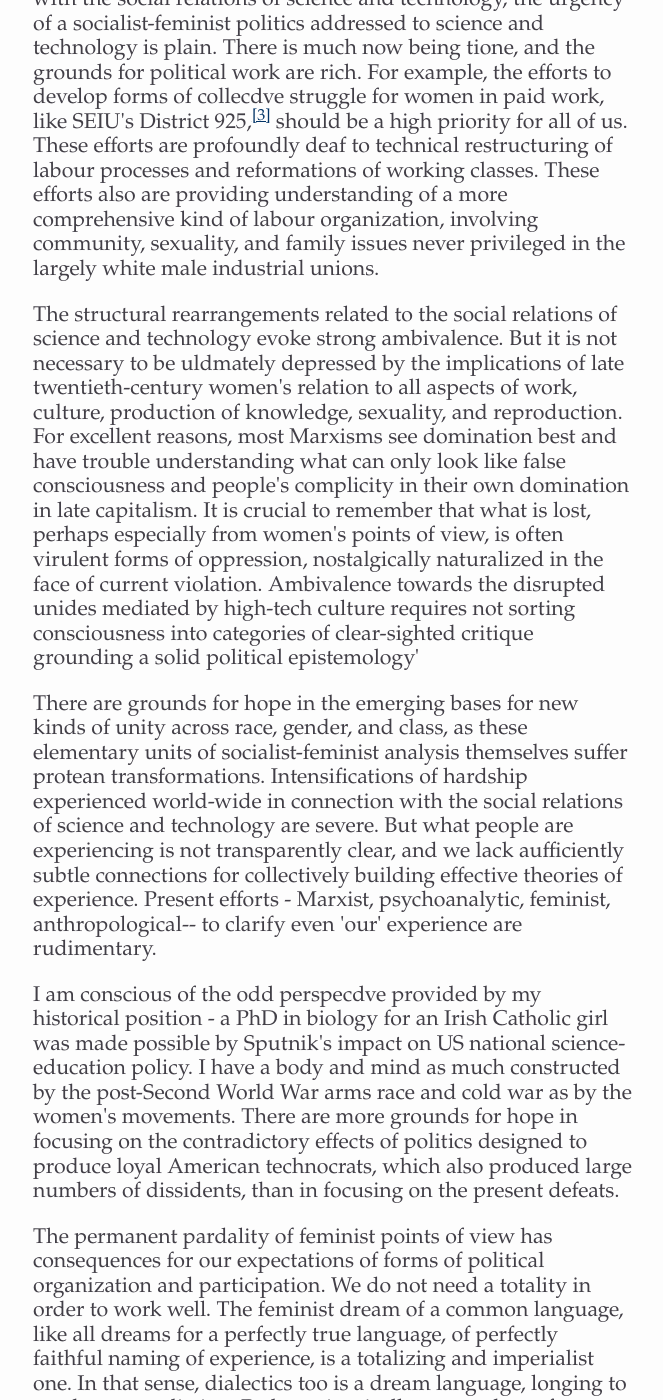
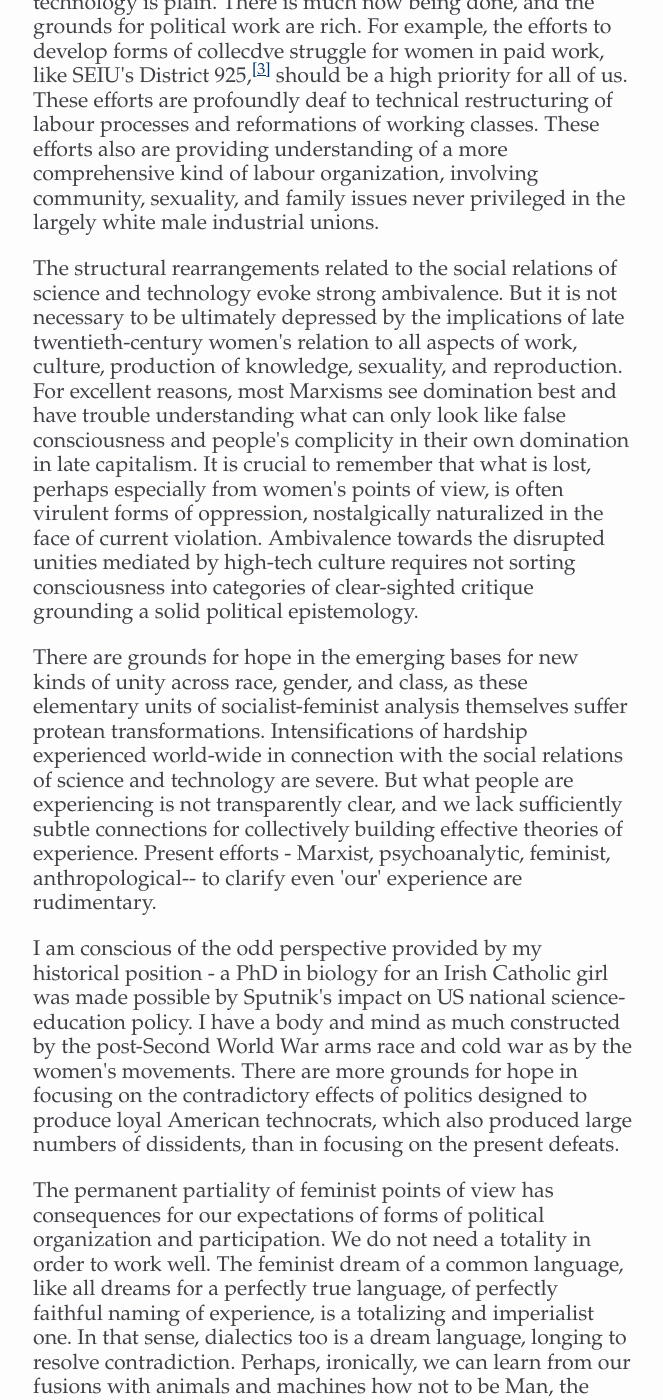
Before and after one commit to jiko/cyborgmanifesto, a Jekyll site: the page built from index.md, in a window 1280 px wide and 1400 px high, scrolled down 31391 px. Shown: the whole window, without its empty margins (307-970 px from the left). Built offline with Jekyll 4.4.1, drawn with Linux system fonts in a browser that asks for light colours; nearby versions of some CDN libraries; library files that are not in the unit come from our copies; Markdown is read by kramdown in place of the engine named in the settings; some of the changed text lies outside the part shown.

Commit message:
I would guess this chapter made it onto the web via OCR, judging by the recurrant mistakes.

```diff
--- a/index.md
+++ b/index.md
@@ -1177,7 +1177,7 @@ and political power broadly in the form of information rich/information
 poor differentiation; increased high-tech militarization increasingly opposed
 by many social groups; reduction of civil service jobs as a result of the
 growing capital intensification of office work, with implications for occupational
-mobility for women of colour; growing privadzation of material and ideological
+mobility for women of colour; growing privatization of material and ideological
 life and culture; close integration of privatization and militarization,
 the high-tech forms of bourgeois capitalist personal and public life; invisibility
 of different social groups to each other, linked to psychological mechanisms
@@ -1185,15 +1185,12 @@ of belief in abstract enemies.</p>
 
 
 
-<p>School: Deepening coupling of high-tech capital needs and public educa-tion
+<p>School: Deepening coupling of high-tech capital needs and public education
 at all levels, differentiated by race, class, and gender; managerial classes
-involved in educational reform and refunding at the cost of</p>
-
-
-
-<p>remaining progressive educational democratic structures for children
+involved in educational reform and refunding at the cost of
+remaining progressive educational democratic structures for children
 and teachers; education for mass ignorance and repression in technocratic
-and militarized culture; growing and-science mystery cults in dissendng
+and militarized culture; growing science mystery cults in dissenting
 and radical political movements; continued relative scientific illiteracy
 among white women and people of colour; growing industrial direction of
 education (especially higher education) by science-based multinationals
@@ -1228,7 +1225,7 @@ intensification of insecurity and cultural impoverishment, with common failure
 of subsistence networks for the most vulnerable. Since much of this picture
 interweaves with the social relations of science and technology, the urgency
 of a socialist-feminist politics addressed to science and technology is
-plain. There is much now being tione, and the grounds for political work
+plain. There is much now being done, and the grounds for political work
 are rich. For example, the efforts to develop forms of collecdve struggle
 for women in paid work, like SEIU's District 925,<sup><a id="ref3" href="#note3">[3]</a></sup>
 should be a high priority
@@ -1241,7 +1238,7 @@ largely white male industrial unions.</p>
 
 
 <p>The structural rearrangements related to the social relations of science
-and technology evoke strong ambivalence. But it is not necessary to be uldmately
+and technology evoke strong ambivalence. But it is not necessary to be ultimately
 depressed by the implications of late twentieth-century women's relation
 to all aspects of work, culture, production of knowledge, sexuality, and
 reproduction. For excellent reasons, most Marxisms see domination best and
@@ -1249,9 +1246,9 @@ have trouble understanding what can only look like false consciousness and
 people's complicity in their own domination in late capitalism. It is crucial
 to remember that what is lost, perhaps especially from women's points of
 view, is often virulent forms of oppression, nostalgically naturalized in
-the face of current violation. Ambivalence towards the disrupted unides
+the face of current violation. Ambivalence towards the disrupted unities
 mediated by high-tech culture requires not sorting consciousness into categories
-of clear-sighted critique grounding a solid political epistemology'</p>
+of clear-sighted critique grounding a solid political epistemology.</p>
 
 
 
@@ -1263,14 +1260,14 @@ across race, gender, and class, as these elementary units of socialist-feminist
 analysis themselves suffer protean transformations. Intensifications of
 hardship experienced world-wide in connection with the social relations
 of science and technology are severe. But what people are experiencing is
-not transparently clear, and we lack aufficiently subtle connections for
+not transparently clear, and we lack sufficiently subtle connections for
 collectively building effective theories of experience. Present efforts
 - Marxist, psychoanalytic, feminist, anthropological-- to clarify even 'our'
 experience are rudimentary.</p>
 
 
 
-<p>I am conscious of the odd perspecdve provided by my historical position
+<p>I am conscious of the odd perspective provided by my historical position
 - a PhD in biology for an Irish Catholic girl was made possible by Sputnik's
 impact on US national science-education policy. I have a body and mind as
 much constructed by the post-Second World War arms race and cold war as
@@ -1281,7 +1278,7 @@ on the present defeats.</p>
 
 
 
-<p>The permanent pardality of feminist points of view has consequences for
+<p>The permanent partiality of feminist points of view has consequences for
 our expectations of forms of political organization and participation. We
 do not need a totality in order to work well. The feminist dream of a common
 language, like all dreams for a perfectly true language, of perfectly faithful
```
Also changed, not shown: other parts of index.md (+3 -3 lines).
